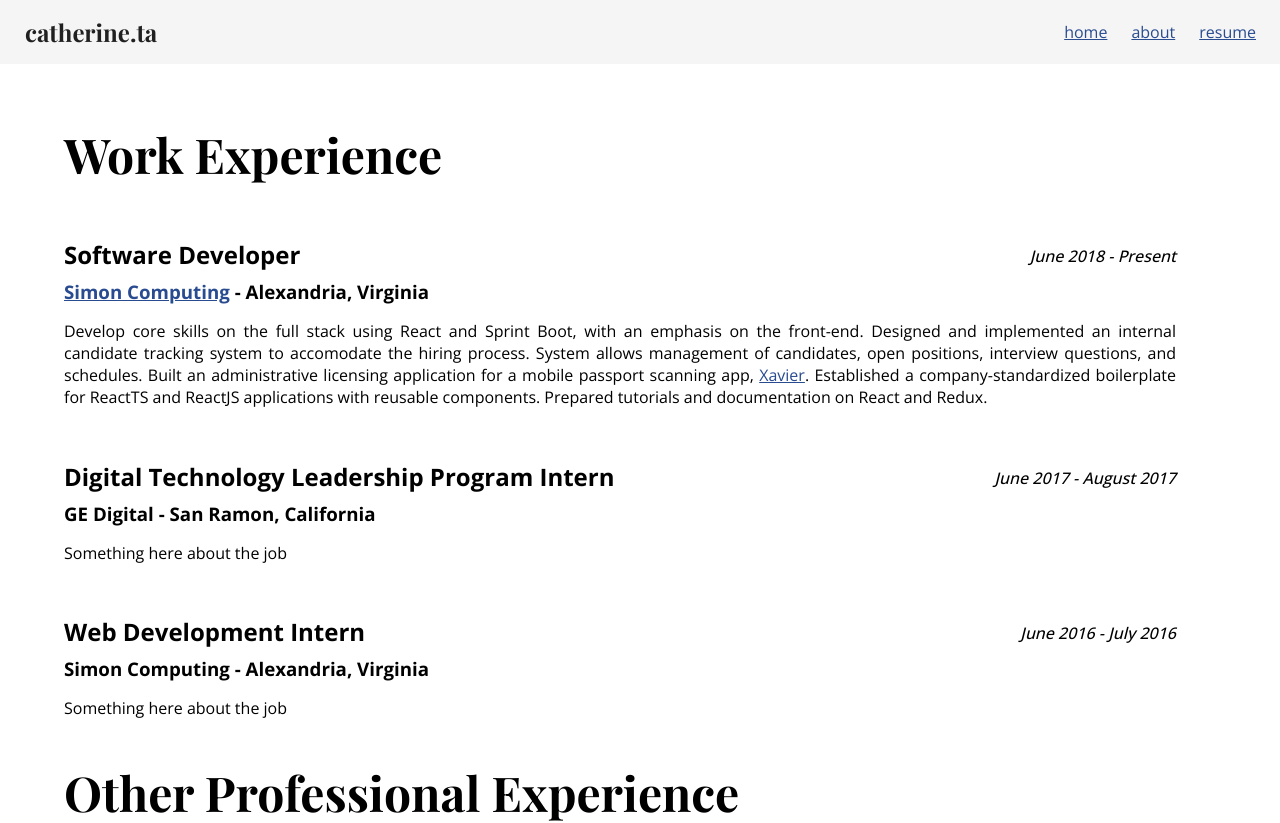
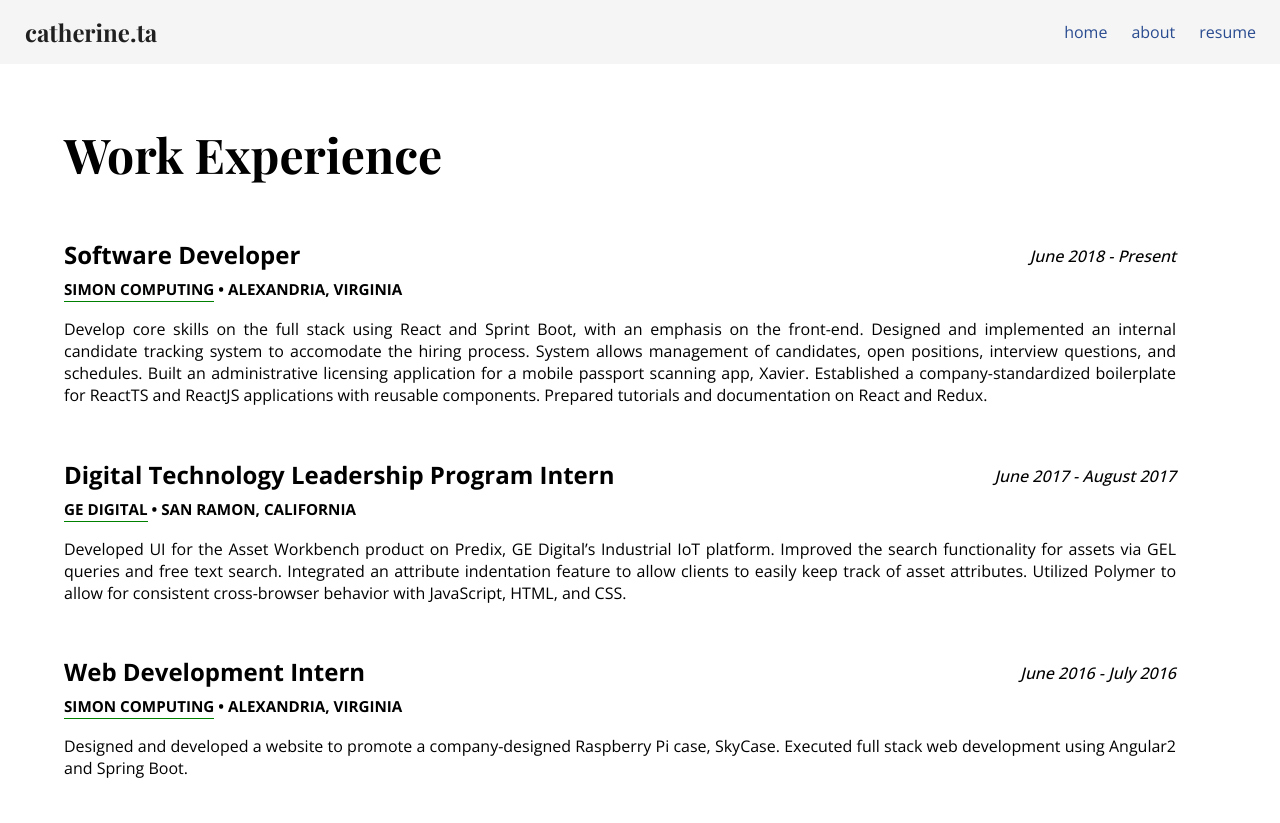
Before and after one commit to catherinexta/catherineta, a React (Create React App) app: page /resume in a window 1280 px wide. Shown: the top 823 px of the page. Built offline with nearby package versions, Linux system fonts and the light colour scheme; a web font is replaced by a local one.

Commit message:
update resume content and fix styles

```diff
--- a/src/features/about/about.tsx
+++ b/src/features/about/about.tsx
@@ -3,7 +3,7 @@ import * as React from 'react';
 const About = () => {
   return (
     <div>
-      <p>Something about me</p>
+      <p>Hello! I'm Catherine.</p>
     </div>
   );
 };
--- a/src/features/resume/resume.tsx
+++ b/src/features/resume/resume.tsx
@@ -17,6 +17,12 @@ const styles = () =>
       marginLeft: '2em',
       marginTop: '0',
       display: window.innerWidth < 600 ? 'none' : 'block'
+    },
+    company: {
+      textDecorationColor: 'green',
+      display: 'inline-block',
+      borderBottom: '1px solid green',
+      paddingBottom: 2
     }
   });
 
@@ -48,17 +54,17 @@ const Resume = (props: WithStyles<typeof styles>) => {
 
           <Grid item xs={12}>
             <h3>
-              <a href="http://simoncomputing.com">Simon Computing</a> -
+              <span className={classes.company}>Simon Computing</span> •
               Alexandria, Virginia
             </h3>
+
             <p>
               Develop core skills on the full stack using React and Sprint Boot,
               with an emphasis on the front-end. Designed and implemented an
               internal candidate tracking system to accomodate the hiring
               process. System allows management of candidates, open positions,
               interview questions, and schedules. Built an administrative
-              licensing application for a mobile passport scanning app,{' '}
-              <a href="http://blacksharktech.com/#products">Xavier</a>.
+              licensing application for a mobile passport scanning app, Xavier.
               Established a company-standardized boilerplate for ReactTS and
               ReactJS applications with reusable components. Prepared tutorials
               and documentation on React and Redux.
@@ -83,8 +89,20 @@ const Resume = (props: WithStyles<typeof styles>) => {
           </Grid>
 
           <Grid item xs={12}>
-            <h3>GE Digital - San Ramon, California</h3>
-            <p>Something here about the job</p>
+            <h3>
+              <span className={classes.company}>GE Digital</span> • San Ramon,
+              California
+            </h3>
+
+            <p>
+              Developed UI for the Asset Workbench product on Predix, GE
+              Digital’s Industrial IoT platform. Improved the search
+              functionality for assets via GEL queries and free text search.
+              Integrated an attribute indentation feature to allow clients to
+              easily keep track of asset attributes. Utilized Polymer to allow
+              for consistent cross-browser behavior with JavaScript, HTML, and
+              CSS.
+            </p>
           </Grid>
         </Grid>
 
@@ -105,8 +123,16 @@ const Resume = (props: WithStyles<typeof styles>) => {
           </Grid>
 
           <Grid item xs={12}>
-            <h3>Simon Computing - Alexandria, Virginia</h3>
-            <p>Something here about the job</p>
+            <h3>
+              <span className={classes.company}>Simon Computing</span> •
+              Alexandria, Virginia
+            </h3>
+
+            <p>
+              Designed and developed a website to promote a company-designed
+              Raspberry Pi case, SkyCase. Executed full stack web development
+              using Angular2 and Spring Boot.
+            </p>
           </Grid>
         </Grid>
       </Grid>
--- a/src/index.css
+++ b/src/index.css
@@ -19,6 +19,11 @@ p {
   margin-bottom: 0;
 }
 
+h3 {
+  text-transform: uppercase;
+  font-size: 0.95em;
+}
+
 p {
   text-align: justify;
 }
@@ -28,6 +33,7 @@ h3 {
 }
 
 a {
+  text-decoration: none;
   color: #294b90;
 }
 
```
